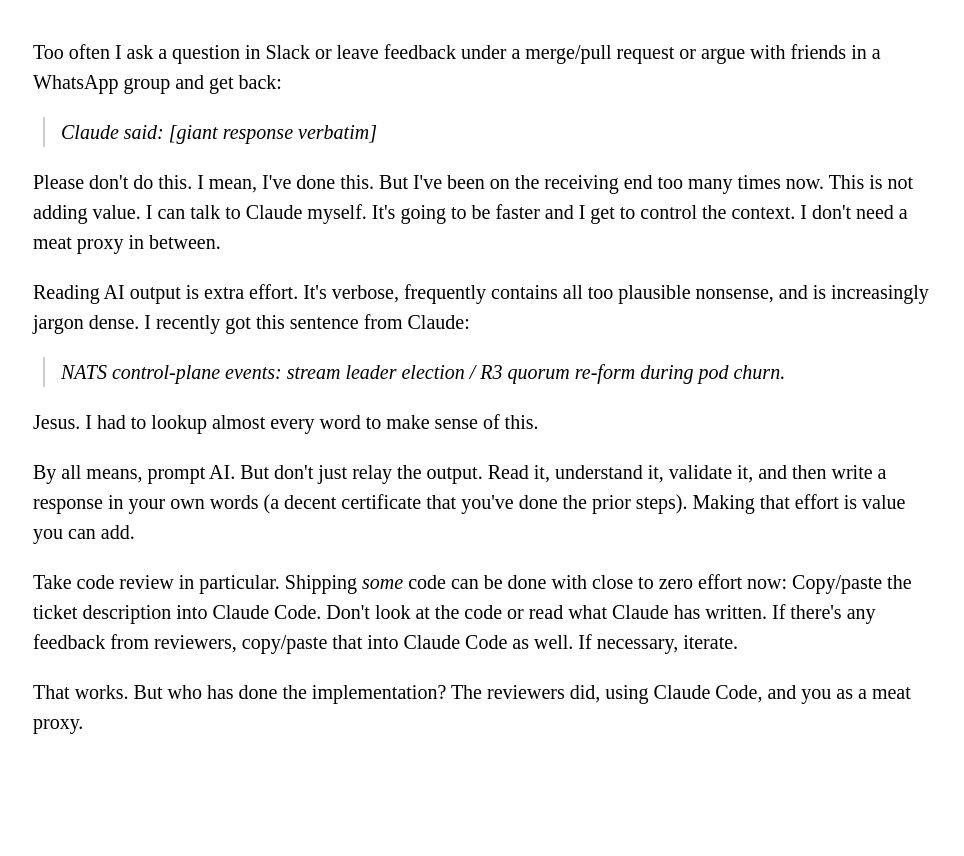
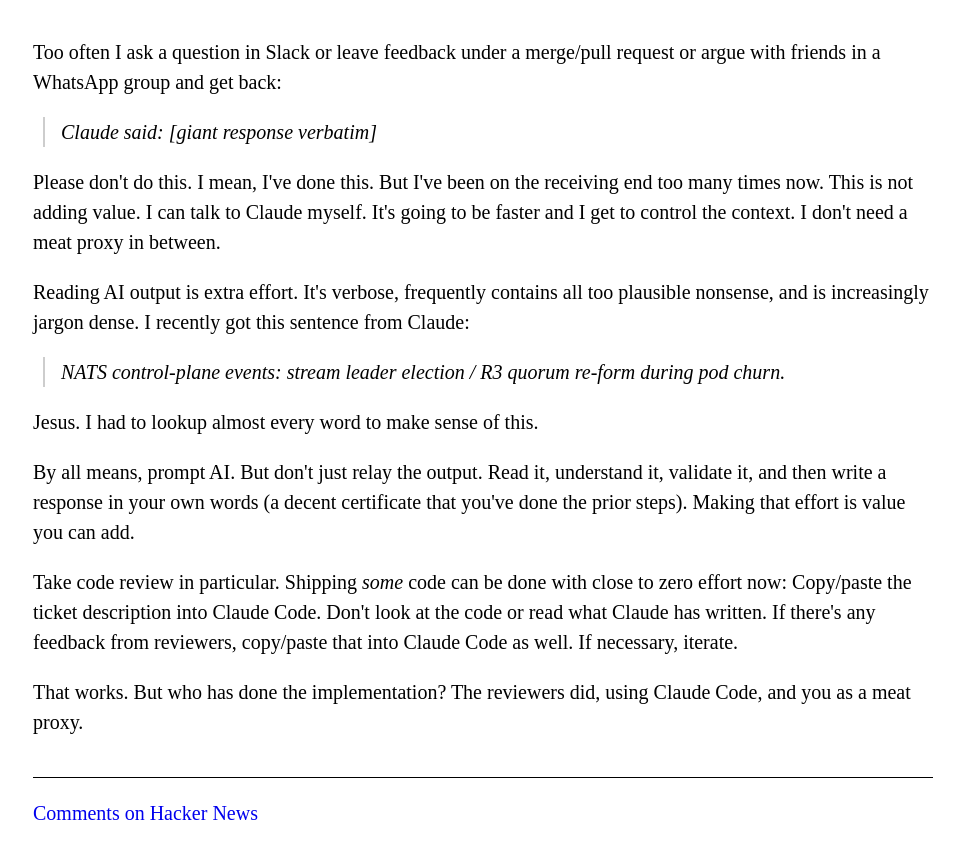
Before and after one commit to gruhn/gruhn.me, an Eleventy site: page src/posts/2026-08-03.md in a window 1280 px wide. Shown: the part 150-1006 px from the top of the page, without its empty margins (157-1121 px from the left). Before the commit the page ends 907 px from the top, so only its background shows below. Built offline with nearby package versions, Linux system fonts and the light colour scheme; Eleventy itself is replaced by a stand-in of ours; files that its build step writes are made by us from their sources.

Commit message:
blog: link to HN comment section

```diff
--- a/src/_includes/base.njk
+++ b/src/_includes/base.njk
@@ -3,7 +3,7 @@
 <head>
   <meta charset="utf-8">
   <meta name="viewport" content="width=device-width, initial-scale=1">
-  <link rel="stylesheet" href="/style.css?version=2">
+  <link rel="stylesheet" href="/style.css?version=3">
   <link rel="alternate" type="application/rss+xml" title="Niklas Gruhn" href="/feed.xml">
 
   <title>{{ title }}</title>
--- a/src/_includes/post.njk
+++ b/src/_includes/post.njk
@@ -8,4 +8,10 @@
       </div>
 
 {{ content | safe }}
+
+      {% if itemHN %}
+      <div class="comments">
+        <a href="https://news.ycombinator.com/item?id={{ itemHN }}">Comments on Hacker News</a>
+      </div>
+      {% endif %}
     </article>
--- a/src/posts/2026-08-03.md
+++ b/src/posts/2026-08-03.md
@@ -1,5 +1,6 @@
 ---
 title: Don't be a meat proxy
+itemHN: 49151933
 ---
 
 Too often
--- a/src/static/style.css
+++ b/src/static/style.css
@@ -94,3 +94,9 @@
   display: inline-block;
   min-width: 8em;
 }
+
+.comments {
+  border-top: 1px solid black;
+  padding: 1em 0;
+  margin-top: 2em;
+}
```
Also changed, not shown: src/posts/2026-02-22.md (+1 -0 lines), src/posts/2026-08-13.md (+1 -0 lines).
